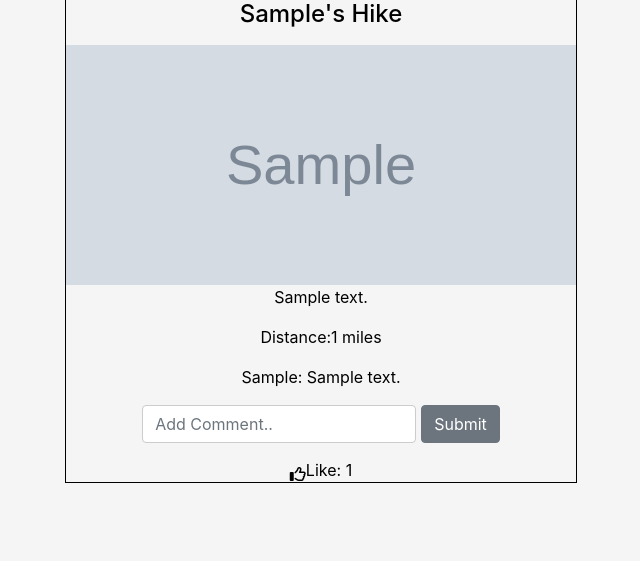
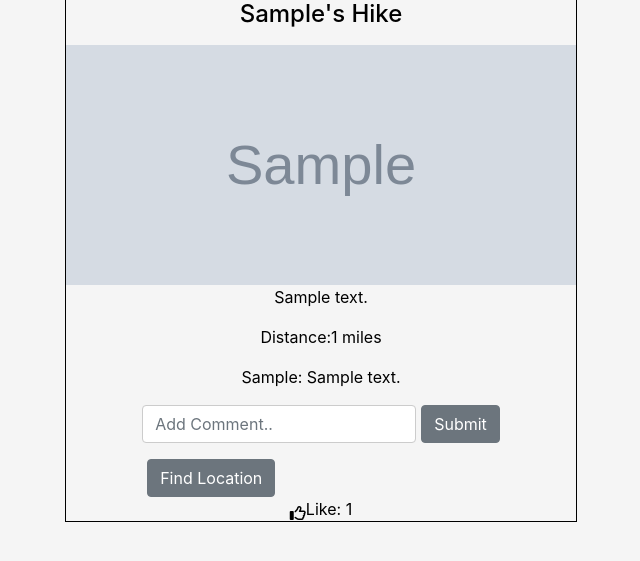
Before and after one commit to edfranco/hikr, a Django app: page /wall in a window 1280 px wide. Shown: the part 122-683 px from the top of the page, without its empty margins (319-959 px from the left). Run offline with Django 3.2, Linux system fonts and the light colour scheme; tables that the repository leaves empty hold one stand-in row (values such as "Sample post"); grey boxes marked "Sample" are stand-in pictures; data that the repository does not hold is empty; some libraries are stand-ins or nearby versions.

Commit message:
implemented automatic google map search and display

```diff
--- a/hikr_app/static/scripts/app.js
+++ b/hikr_app/static/scripts/app.js
@@ -2,6 +2,16 @@ console.log('Hello Hiker')
 const likes = [];
 const users = [];
 const posts = [];
+const apiKey = 'AIzaSyC3nzuUYN7bHBcW8E2VjUMb-juiKKhB12M';
+const $location = $('#map-location').text()
+var map;
+function initMap() {
+    map = new google.maps.Map(document.getElementById('map'), {
+        center: { lat: 37.773972, lng: -122.431297 },
+        zoom: 10
+    });
+}
+
 
 const getData = response => {
     response.likes.forEach(like => {
@@ -25,6 +35,14 @@ const getApi = () => {
         }, async: false
     })
 }
+console.log($location)
+$.ajax({
+    url: `https://maps.googleapis.com/maps/api/place/textsearch/json?query=123+${$location}&key=${apiKey}`,
+    method: 'GET',
+    success: response => {
+        console.log(response)
+    }, async: false
+})
 
 
 
--- a/hikr_app/static/styles/style.css
+++ b/hikr_app/static/styles/style.css
@@ -2,6 +2,11 @@ body{
     background-color:whitesmoke;
     color:black;
 }
+
+#map {
+    height: 100vh;
+    width: 100vh;
+  }
 
 nav{
     display: flex;
--- a/hikr_app/templates/base.html
+++ b/hikr_app/templates/base.html
@@ -60,6 +60,8 @@
         integrity="sha384-JjSmVgyd0p3pXB1rRibZUAYoIIy6OrQ6VrjIEaFf/nJGzIxFDsf4x0xIM+B07jRM"
         crossorigin="anonymous"></script>
     <!-- Main JS -->
+    <script src="https://maps.googleapis.com/maps/api/js?key=AIzaSyC3nzuUYN7bHBcW8E2VjUMb-juiKKhB12M&callback=initMap"
+        async defer></script>
     <script src="https://code.jquery.com/jquery-3.3.1.min.js"></script>
     <script src="{% static 'scripts/app.js' %}"></script>
 </body>
--- a/hikr_app/templates/user_wall.html
+++ b/hikr_app/templates/user_wall.html
@@ -34,11 +34,13 @@
             {% csrf_token %}
             <div class="user-comment">
                 <input type="text" class="form-control" name="content" placeholder="Add Comment..">
-                <!-- <input type="text" placeholder="Add Comment.." name="content"> -->
-                <!-- <input type="submit"> -->
                 <button type="submit" class="btn btn-secondary comment-btn">Submit</button>
             </div>
         </form>
+        <div class="find-location">
+            <a href="{% url 'find_location' pk=post.pk %}"><button class="btn btn-secondary comment-btn">Find
+                    Location</button></a>
+        </div>
     </div>
     <div class="likes">
         <i class="thumb far fa-thumbs-up"></i>
--- a/hikr_app/urls.py
+++ b/hikr_app/urls.py
@@ -11,8 +11,5 @@ urlpatterns = [
     path('comment_post/<int:pk>', views.comment_post, name="comment_post"),
     path('like_post/<int:pk>', views.like, name="like"),
     path('api/', views.api, name="api"),
-    # path('api/posts', views.api_posts, name="api_posts"),
-    # path('api/profiles', views.api_profiles, name="api_profiles"),
-    # path('api/comments', views.api_users, name="api_comments"),
-    # path('api/likes', views.api_users, name="api_likes"),
+    path('find_location/<int:pk>', views.find_location, name="find_location")
 ]
--- a/hikr_app/views.py
+++ b/hikr_app/views.py
@@ -133,3 +133,9 @@ def api(request):
         "likes":likes_list
     }
     return JsonResponse(data,safe=False)
+
+def find_location(request,pk):
+    post = Post.objects.get(id=pk);
+    print(post)
+
+    return render(request, 'location_map.html', { "post" : post })
```
Also changed, not shown: hikr_app/templates/location_map.html (added, +7 -0 lines).
